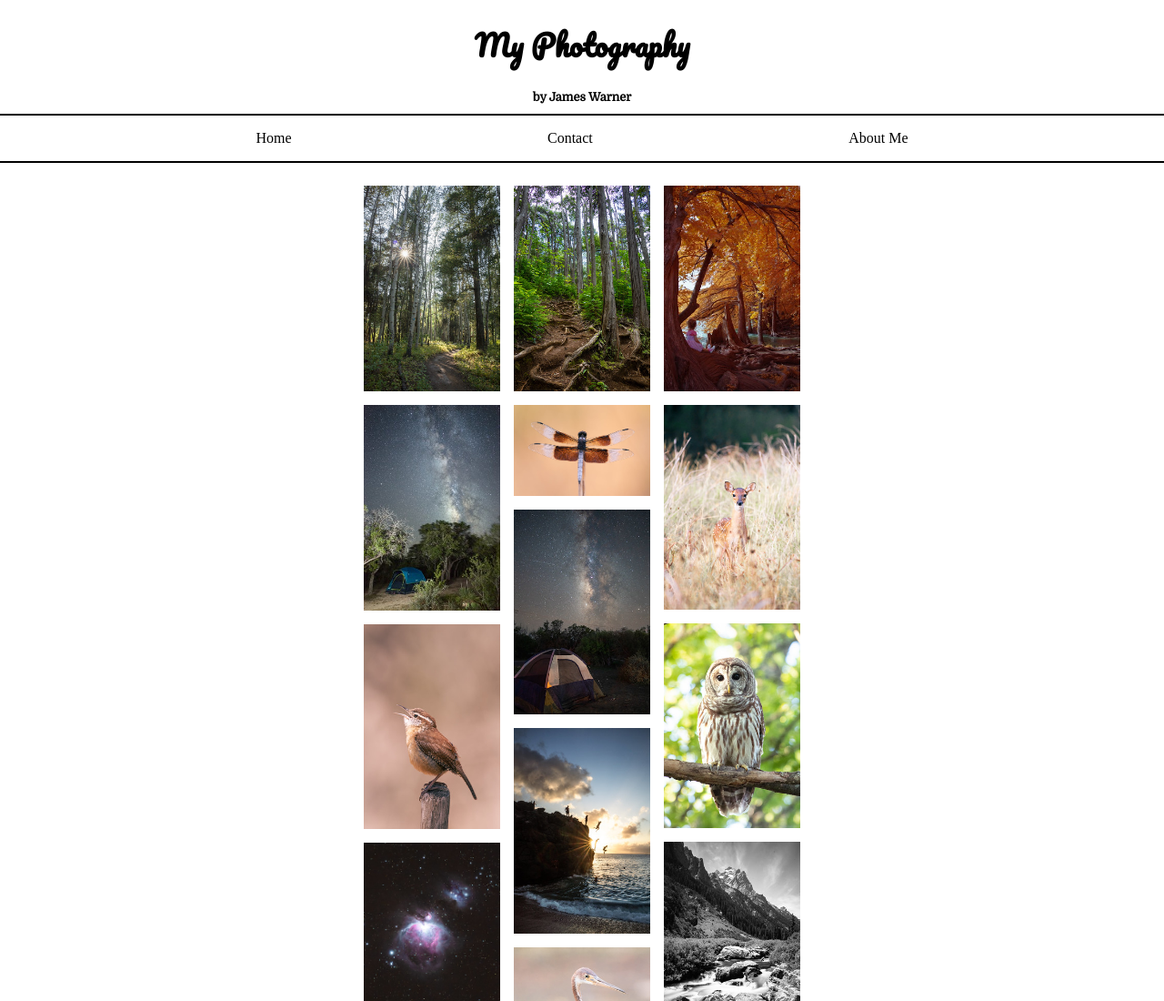
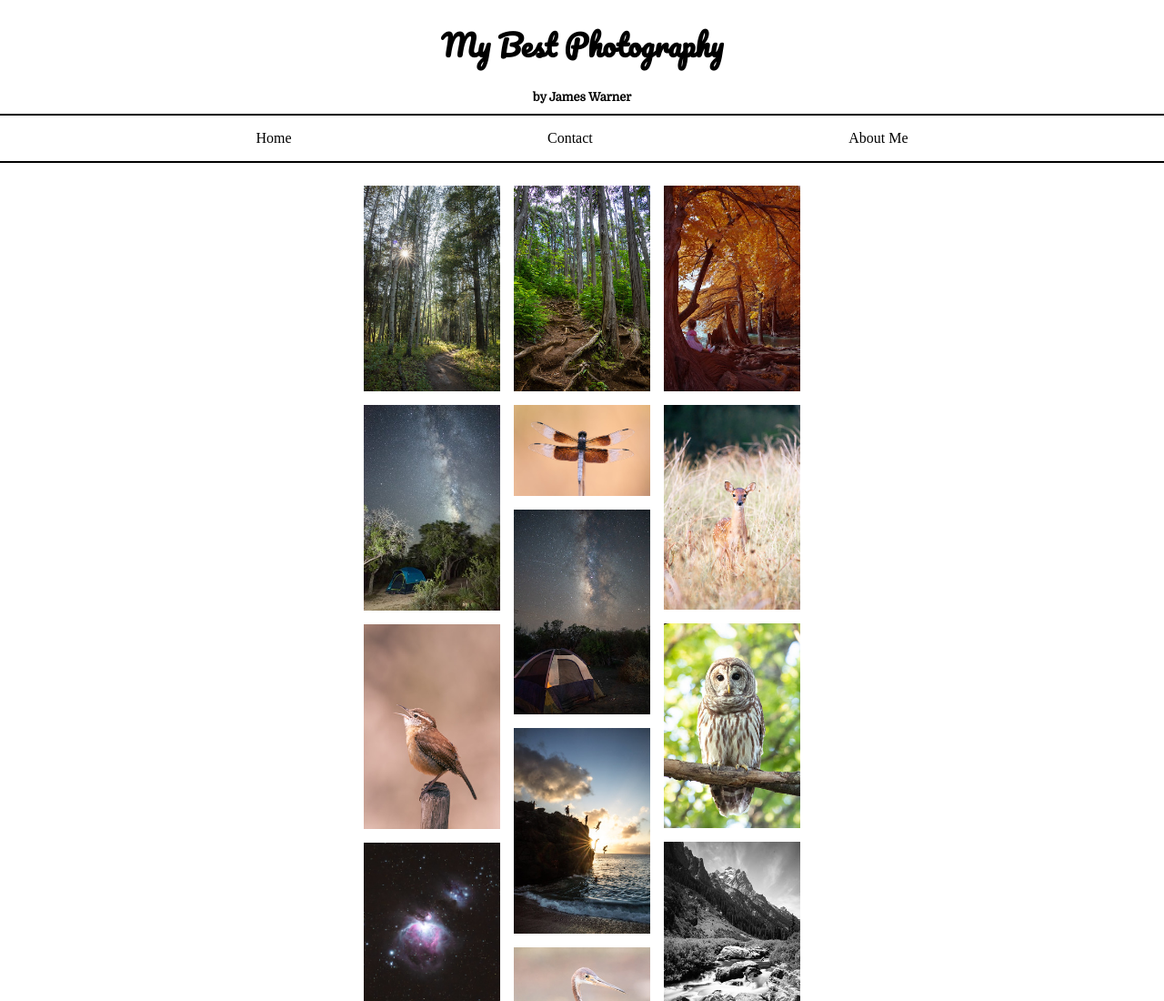
Before and after one commit to jameswarnerihcc/photography-portfolio-example, a plain HTML site: page index.html in a window 1280 px wide. Shown: the top 1100 px of the page at 91% size. Drawn offline with Linux system fonts and the light colour scheme; a web font is replaced by a local one.

Commit message:
changed homepage wording

```diff
--- a/index.html
+++ b/index.html
@@ -7,7 +7,7 @@
 </head>
 <body>
     <header>
-        <h1>My Photography</h1>
+        <h1>My Best Photography</h1>
         <h2>by James Warner</h2>
     </header>
     <nav>
```
